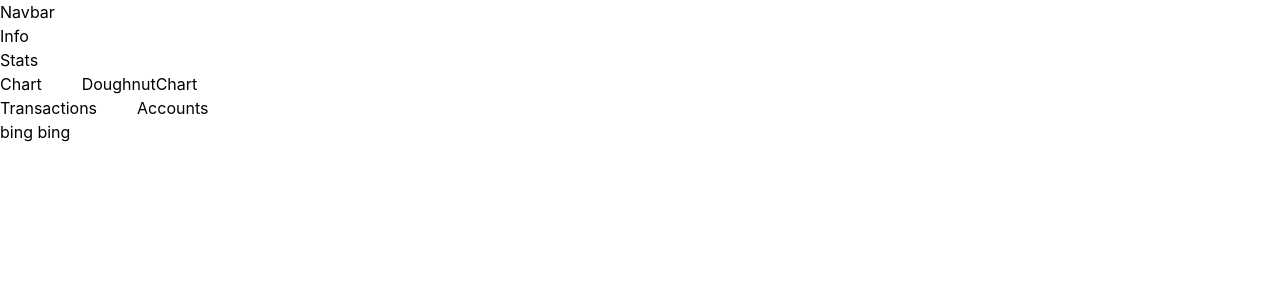
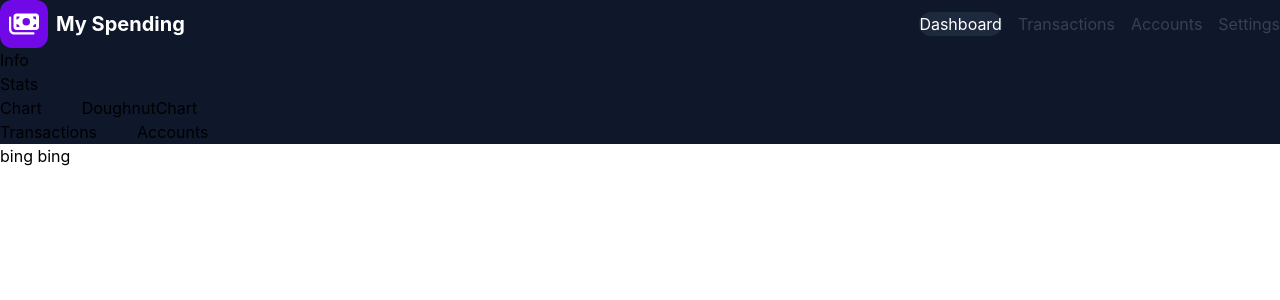
Before and after one commit to ncarr6/expense_tracking_app, a React (Vite) app in the folder frontend/: page / in a window 1280 px wide. Shown: the top 300 px of the page. Built offline with nearby package versions, Linux system fonts and the light colour scheme.

Commit message:
start NavBar

```diff
--- a/frontend/src/App.jsx
+++ b/frontend/src/App.jsx
@@ -8,8 +8,10 @@ import Transactions from "./components/transactions";
 
 
 function App() {
-  const theme = "light";
-  return <main className={theme}>
+  const theme = "dark";
+  return (
+
+        <main className={theme}>
             <div className="w-full px-6 md:px-20 bg-white dark:bg-slate-900">
                 <Navbar/>
 
@@ -29,6 +31,7 @@ function App() {
                 </div>
             </div>
         </main>
+        )
 
 }
 
--- a/frontend/src/components/navbar.jsx
+++ b/frontend/src/components/navbar.jsx
@@ -1,9 +1,35 @@
-
+import { useState } from "react";
+const links = ["Dashboard", "Transactions", "Accounts", "Settings"];
+import { FaMoneyBills } from "react-icons/fa6";
 
 function Navbar() {
 
+
+  const [selected, setSelected] = useState(0);
   return (
-    <div>Navbar</div>
+
+
+    <div className="w-full flex items-center justify-between py-6">
+      <div className="flex items-center gap-2 cursor-pointer">
+        <div className="w-10 h-10 md:w-12 md:h-12 flex items-center justify-center bg-violet-700 rounded-xl">
+          <FaMoneyBills className="text-white text-3xl hover:animate-bounce"/>
+        </div>
+        <span className="text-xl font-bold text-black dark:text-white">My Spending</span>
+      </div>
+
+      {/* hidden on small devices */}
+      <div className="hidden md:flex items-center gap-4">
+        {links.map((link, index) => (
+          <div key={index} className={`${index === selected ?  "bg-black dark:bg-slate-800 text-white"
+            : "text-gray-700 dark:text-grey-500"} px-6 py-2 rounded-full`}
+
+            >
+            <a href="#">{link}</a>
+          </div>
+
+        ))}
+      </div>
+    </div>
   )
 
 }
--- a/frontend/src/index.css
+++ b/frontend/src/index.css
@@ -1,7 +1,9 @@
 @import "tailwindcss";
 @import "tailwindcss/preflight";
 /*@tailwind component;*/
-@tailwind utilities;
+/*@tailwind utilities;*/
+
+@custom-variant dark (&:where(.dark, .dark *));
 
 /*Instead of a tailwind.config.js file,
 you can configure all of your customizations
```
